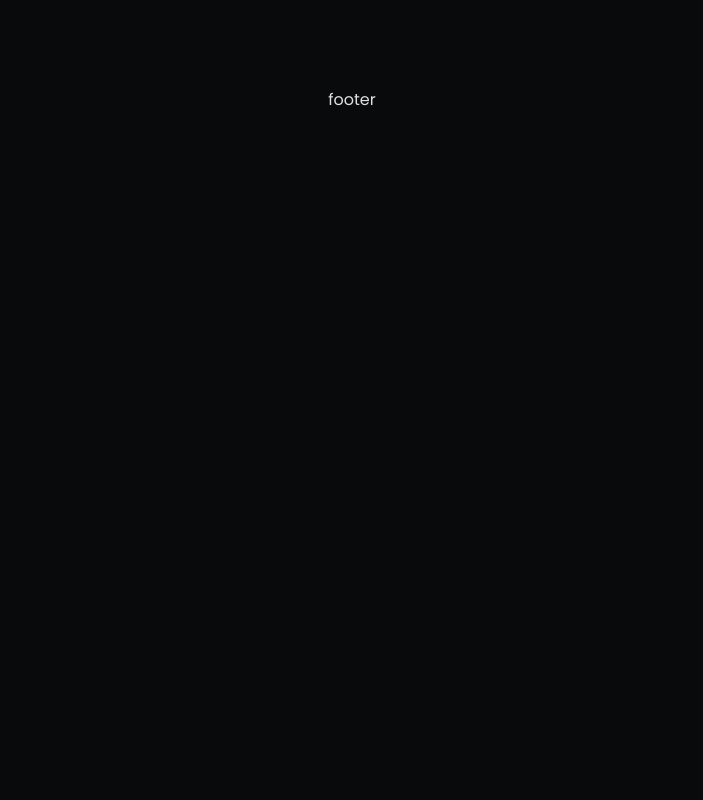
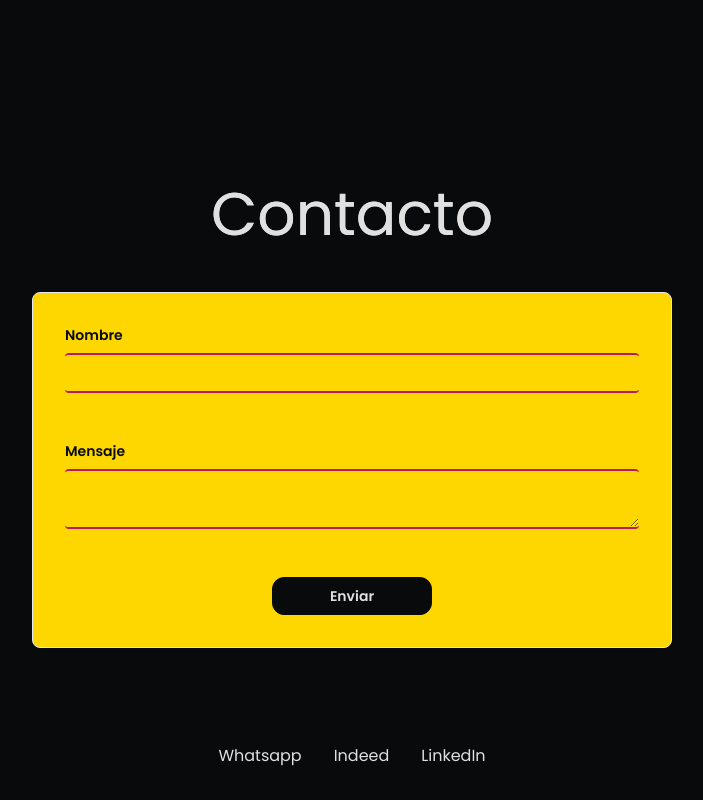
Before and after one commit to Lino09/nova, a Next.js app: page / in a window 1280 px wide. Shown: the part 1646-2446 px from the top of the page, without its empty margins (288-991 px from the left). Before the commit the page ends 1758 px from the top, so only its background shows below. Built offline with nearby package versions, Linux system fonts and the light colour scheme.

Commit message:
contact and footer

```diff
--- a/app/page.tsx
+++ b/app/page.tsx
@@ -1,7 +1,8 @@
-import { DownloadButton, GlitchText } from "@/components";
+import { DownloadButton, GlitchText, Form} from "@/components";
 import { orbitron, shareTechMono } from "@/app/layout";
 import Image from "next/image";
 import Link from "next/link";
+
 
 export default function Home() {
   const projects = [
@@ -30,6 +31,8 @@ export default function Home() {
         "Creación de contenido gráfico y edición de imágenes para una colección temática de Twitch.",
     },
   ];
+
+
   return (
     <div className="wide-parent min-h-screen">
       <main className="section relative">
@@ -104,7 +107,7 @@ export default function Home() {
                     key={title}
                     className={`${bg} h-[334px] bg-opacity-30 w-60 gap-4 flex flex-col justify-between items-center py-4 rounded-lg border border-white hover:bg-opacity-75 relative group transition-all duration-500`}
                   >
-                    <span className="text-cyberpunk-blk font-semibold text-xl">
+                    <span className="text-cyberpunk-wht group-hover:text-cyberpunk-blk transition-colors  font-semibold text-xl">
                       {title}
                     </span>
                     <Image
@@ -114,7 +117,7 @@ export default function Home() {
                       alt={title}
                       className="transition-opacity duration-500 group-hover:opacity-0"
                     />
-                    <p className="hidden font-semibold text-cyberpunk-blk text-sm px-4 text-center group-hover:block transition-all duration-500 absolute top-1/2 -translate-y-1/2">
+                    <p className="font-semibold text-cyberpunk-blk text-sm px-4 text-center opacity-0 group-hover:opacity-100 transition-all duration-500 absolute top-1/2 -translate-y-1/2">
                       {description}
                     </p>
                     <Link
@@ -129,6 +132,10 @@ export default function Home() {
             </div>
           </div>
         </section>
+        <section className="mt-24 flex flex-col items-center text-sm" id="contact">
+          <GlitchText className="text-6xl mb-12">Contacto</GlitchText>
+          <Form></Form>
+        </section>
       </main>
     </div>
   );
--- a/components/Footer.tsx
+++ b/components/Footer.tsx
@@ -1,3 +1,21 @@
-const Footer = () => <footer className="wide-parent text-cyberpunk-wht">footer</footer>
+import Link from "next/link";
 
-export default Footer
+const Footer = () => {
+  return (
+    <footer className="wide-parent text-cyberpunk-wht py-8 bg-cyberpunk-blk flex justify-center mt-16">
+      <div className="flex gap-8">
+        <Link href="https://wa.me/+525649350721" target="_blank" className="hover:text-cyberpunk-ylw transition-colors duration-300">
+          Whatsapp
+        </Link>
+        <Link href="https://www.indeed.com" target="_blank" className="hover:text-cyberpunk-ylw transition-colors duration-300">
+          Indeed
+        </Link>
+        <Link href="https://www.linkedin.com/in/your-profile" target="_blank" className="hover:text-cyberpunk-ylw transition-colors duration-300">
+          LinkedIn
+        </Link>
+      </div>
+    </footer>
+  );
+};
+
+export default Footer;
--- /dev/null
+++ b/components/Form.tsx
@@ -0,0 +1,49 @@
+"use client";
+import { FormEvent } from "react";
+
+const Form = () => {
+  const handleSubmit = (event: FormEvent<HTMLFormElement>) => {
+    event.preventDefault();
+    const name = (event.target as HTMLFormElement).nombre.value;
+    const message = (event.target as HTMLFormElement).mensaje.value;
+    const whatsappMessage = `Hola, soy ${name}. ${message}`;
+    const whatsappUrl = `https://wa.me/+525649350721?text=${encodeURIComponent(
+      whatsappMessage
+    )}`;
+    (event.target as HTMLFormElement).nombre.value = "";
+    (event.target as HTMLFormElement).mensaje.value = "";
+    window.open(whatsappUrl, "_blank");
+  };
+  return (
+    <form
+      onSubmit={handleSubmit}
+      className="flex flex-col gap-12 w-1/2 border p-8 rounded-lg bg-cyberpunk-ylw text-cyberpunk-blk font-bold"
+    >
+      <label htmlFor="name" className="flex flex-col">
+        <span className="">Nombre</span>
+        <input
+          type="text"
+          name="nombre"
+          id="name"
+          className=" border-pink-700 bg-opacity-0 bg-white rounded outline-none ring-0 mt-2 p-2 border-y-2 "
+        />
+      </label>
+      <label htmlFor="message" className="flex flex-col">
+        <span className="">Mensaje</span>
+        <textarea
+          name="mensaje"
+          id="message"
+          className=" border-pink-700  bg-opacity-0 bg-white rounded outline-none ring-0 mt-2 p-2 border-y-2 "
+        ></textarea>
+      </label>
+      <button
+        type="submit"
+        className=" bg-cyberpunk-blk text-cyberpunk-wht font-bold py-2 rounded-xl w-40 mx-auto hover:text-cyberpunk-blk transition-all duration-300 border border-cyberpunk-blk hover:bg-cyberpunk-ble"
+      >
+        Enviar
+      </button>
+    </form>
+  );
+};
+
+export default Form;
--- a/components/Header.tsx
+++ b/components/Header.tsx
@@ -11,9 +11,9 @@ const Header = () => (
       </Link>
       <Link href="/#aboutme">Sobre Mi</Link>
       <Link href="/#proyects">Proyectos</Link>
-      <Link href="/#tops">Contacto</Link>
+      <Link href="/#contact">Contacto</Link>
     </div>
-    <Link href="#contact">
+    <Link href="/#contact">
       <CyberButton>Contacto</CyberButton>
     </Link>
 
--- a/components/index.ts
+++ b/components/index.ts
@@ -4,3 +4,4 @@ export { default  as Footer } from './Footer'
 export { default  as BackgroundLights } from './BackgroundLights'
 export { default  as CyberButton } from './CyberButton'
 export { default  as DownloadButton } from './DownloadButton'
+export { default  as Form } from './Form'
```
